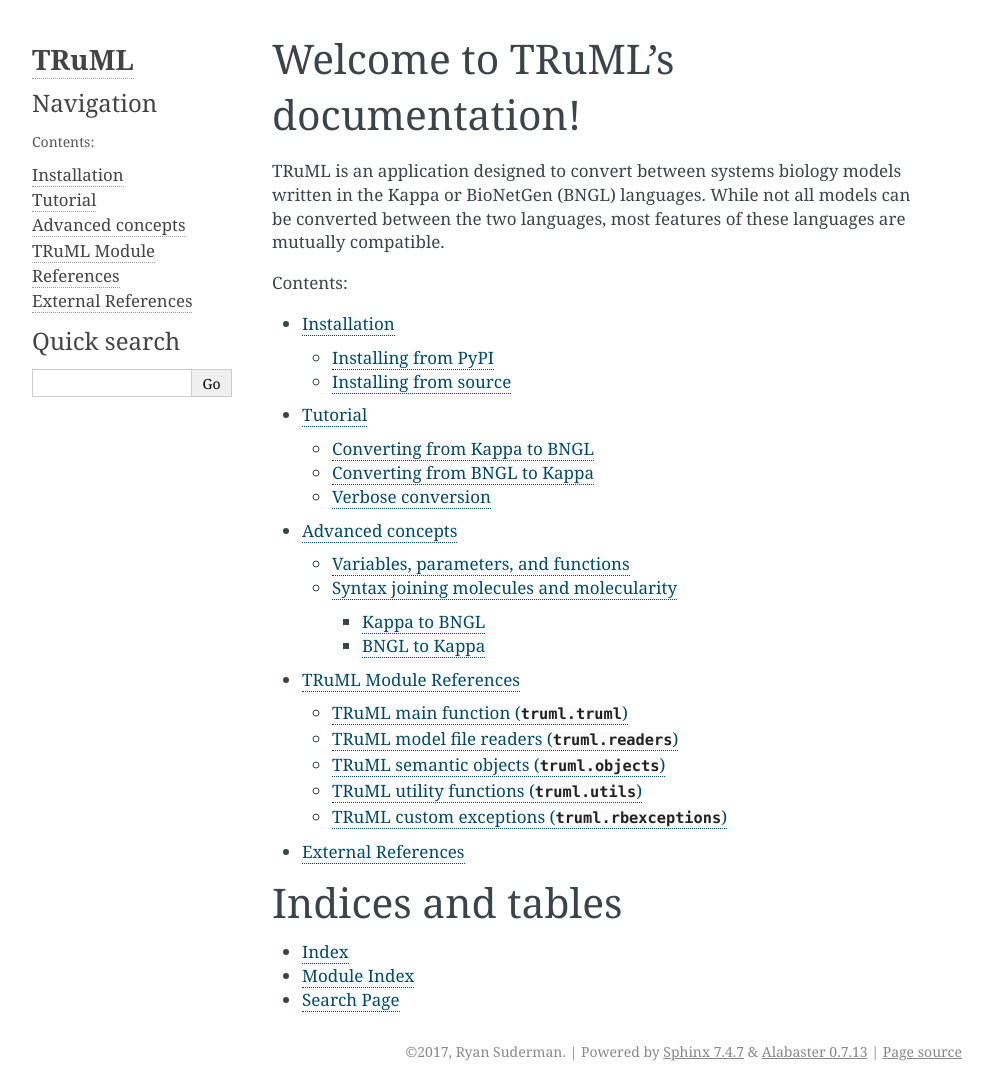
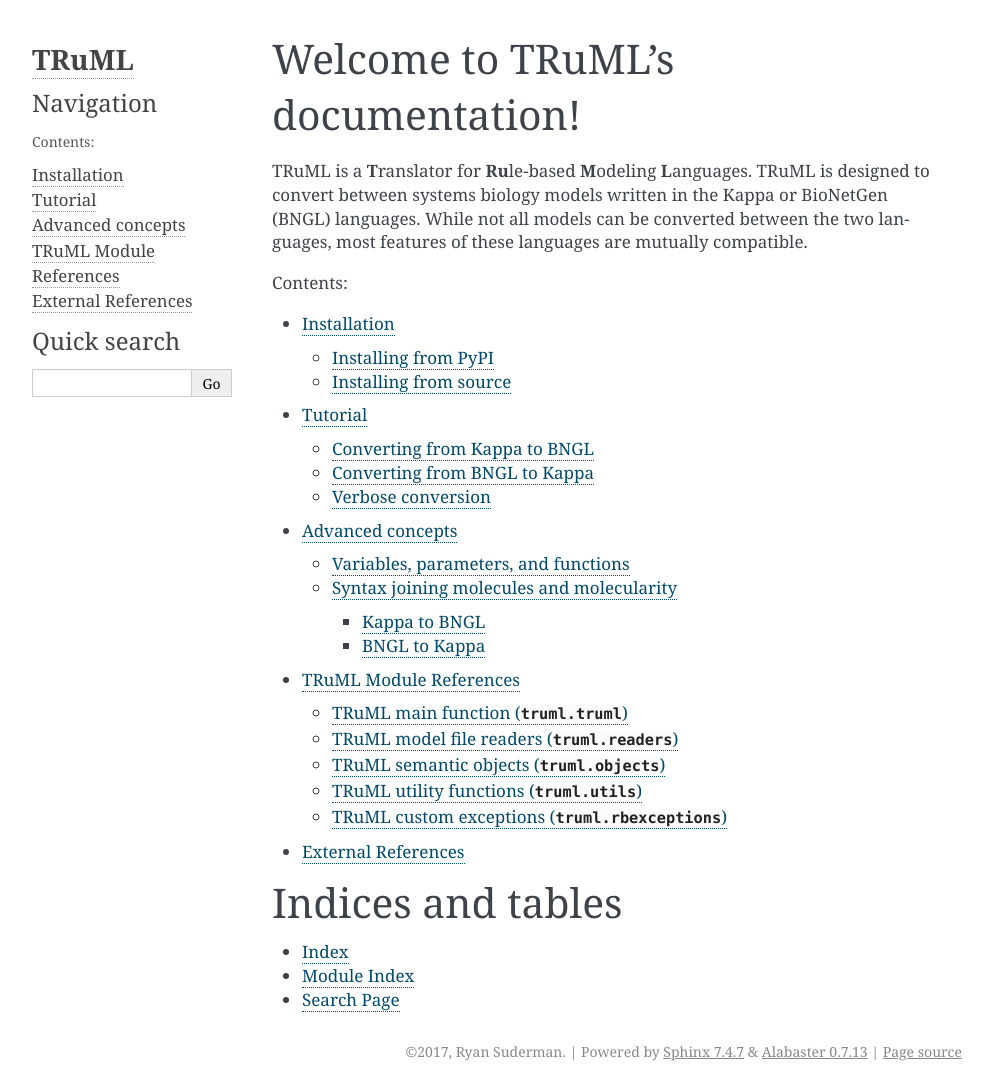
Before and after one commit to lanl/TRuML, a Sphinx documentation site: the page built from docs/index.rst, in a window 1280 px wide. Shown: the whole page, without its empty margins (148-1140 px from the left). Built offline with Sphinx 7.4.7, drawn with Linux system fonts in a browser that asks for light colours.

Commit message:
emphasis added

```diff
--- a/docs/index.rst
+++ b/docs/index.rst
@@ -6,9 +6,9 @@
 Welcome to TRuML's documentation!
 =================================
 
-TRuML is an application designed to convert between systems biology models written in the Kappa or BioNetGen (BNGL)
-languages.  While not all models can be converted between the two languages, most features of these languages are
-mutually compatible.
+TRuML is a **T**\ ranslator for **Ru**\ le-based **M**\ odeling **L**\ anguages.  TRuML is designed to convert between systems
+biology models written in the Kappa or BioNetGen (BNGL) languages.  While not all models can be converted between the
+two languages,    most features of these languages are mutually compatible.
 
 .. toctree::
    :maxdepth: 3
```
